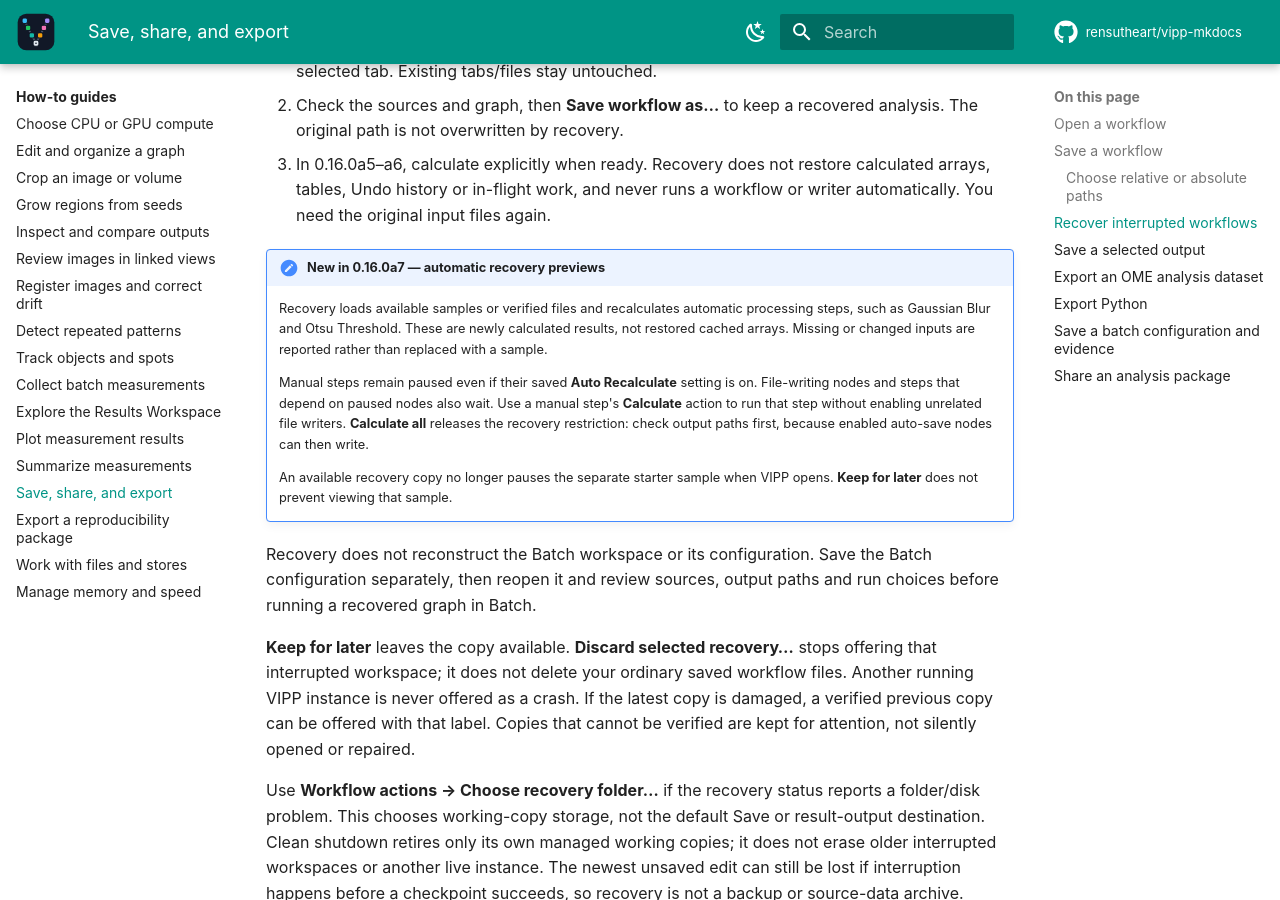
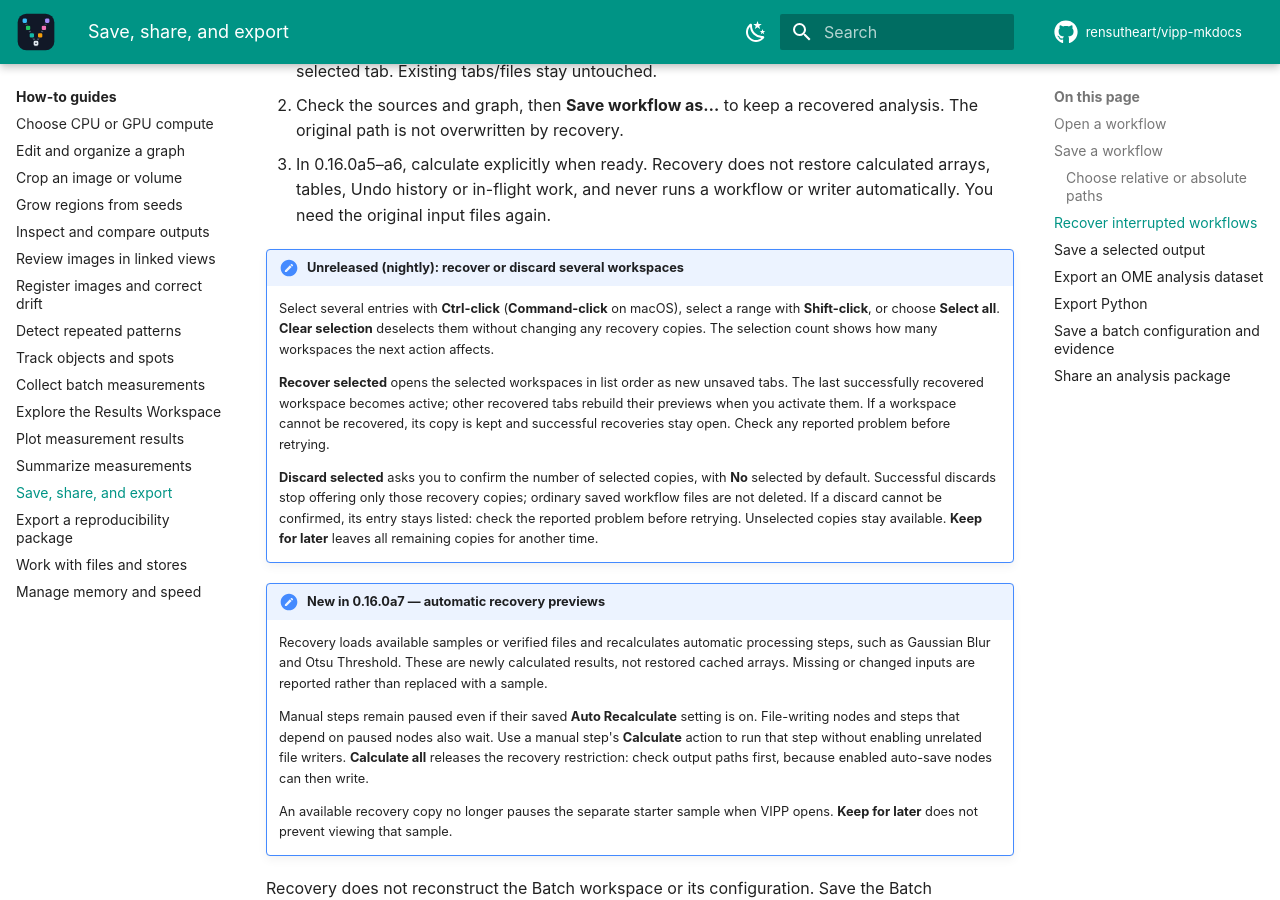
Before and after one commit to rensutheart/vipp-mkdocs, an MkDocs documentation site: the page built from docs/how-to/save-share-export.md, in a window 1280 px wide and 900 px high, scrolled down 4599 px. Built offline with MkDocs 1.6.1 and Material for MkDocs 9.7.7, drawn with Linux system fonts in a browser that asks for light colours; plug-ins that fetch from the network failed and are left out; comment, search, counter and statistics services are not loaded; the version menu is left out.

Commit message:
Document multi-selection in workflow recovery

```diff
--- a/docs/how-to/save-share-export.md
+++ b/docs/how-to/save-share-export.md
@@ -171,6 +171,26 @@ You can also open it from **Workflow actions → Recover interrupted workflows
 3. In 0.16.0a5–a6, calculate explicitly when ready. Recovery does not restore calculated arrays,
    tables, Undo history or in-flight work, and never runs a workflow or writer
    automatically. You need the original input files again.
+
+!!! note "Unreleased (nightly): recover or discard several workspaces"
+    Select several entries with **Ctrl-click** (**Command-click** on macOS),
+    select a range with
+    **Shift-click**, or choose **Select all**.
+    **Clear selection** deselects them without changing any recovery copies.
+    The selection count shows how many workspaces the next action affects.
+
+    **Recover selected** opens the selected workspaces in list order as new
+    unsaved tabs. The last successfully recovered workspace becomes active;
+    other recovered tabs rebuild their previews when you activate them. If a
+    workspace cannot be recovered, its copy is kept and successful recoveries
+    stay open. Check any reported problem before retrying.
+
+    **Discard selected** asks you to confirm the number of selected
+    copies, with **No** selected by default. Successful discards stop offering
+    only those recovery copies; ordinary saved workflow files are not deleted.
+    If a discard cannot be confirmed, its entry stays listed: check the reported
+    problem before retrying. Unselected copies stay available. **Keep for later**
+    leaves all remaining copies for another time.
 
 !!! note "New in 0.16.0a7 — automatic recovery previews"
     Recovery loads available samples or verified files and recalculates
```
